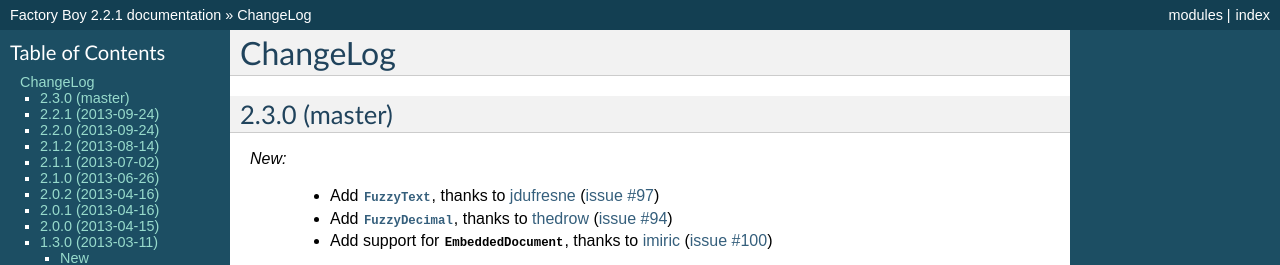
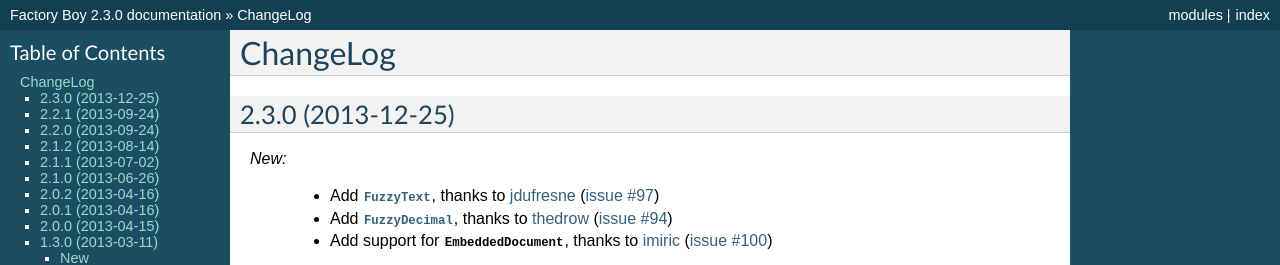
Before and after one commit to FactoryBoy/factory_boy, a Sphinx documentation site: the page built from docs/changelog.rst, in a window 1280 px wide and 900 px high. Shown: the top 265 px of the window. Built offline with Sphinx 7.4.7, drawn with Linux system fonts in a browser that asks for light colours; some of the changed text lies outside the part shown.

Commit message:
Release v2.3.0

```diff
--- a/docs/changelog.rst
+++ b/docs/changelog.rst
@@ -4,8 +4,8 @@ ChangeLog
 
 .. _v2.3.0:
 
-2.3.0 (master)
---------------
+2.3.0 (2013-12-25)
+------------------
 
 *New:*
 
--- a/factory/__init__.py
+++ b/factory/__init__.py
@@ -20,7 +20,7 @@
 # OUT OF OR IN CONNECTION WITH THE SOFTWARE OR THE USE OR OTHER DEALINGS IN
 # THE SOFTWARE.
 
-__version__ = '2.2.1'
+__version__ = '2.3.0'
 __author__ = 'Raphaël Barrois <raphael.barrois+fboy@polytechnique.org>'
 
 
```
